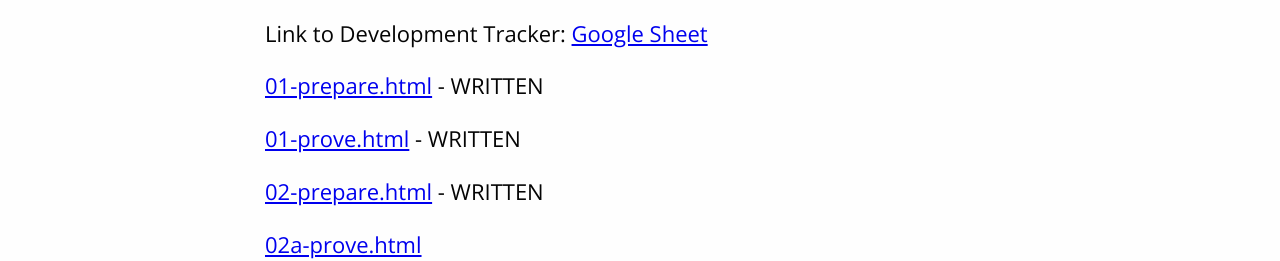
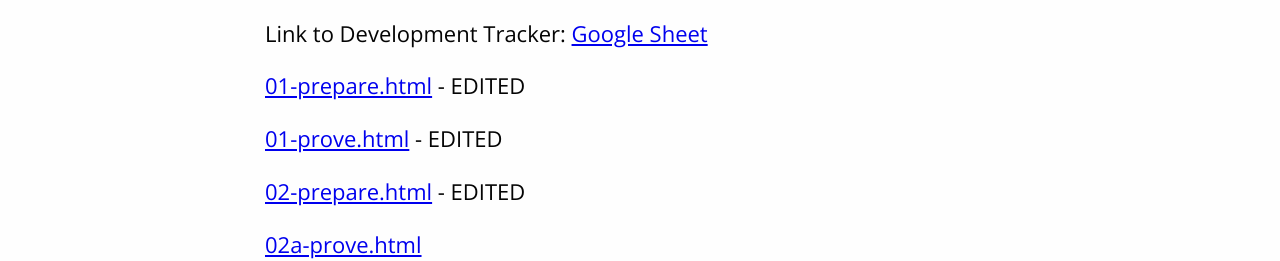
Before and after one commit to macbeth-byui/cse310-course, a plain HTML site: page docs/index.html in a window 1280 px wide. Shown: the part 286-547 px from the top of the page. Drawn offline with nearby package versions, Linux system fonts and the light colour scheme; files whose address does not match are found by name.

Commit message:
Update index.html
Marked Prepare 01, Ponder 01, Prepare 02, and Module Summary edited

```diff
--- a/docs/index.html
+++ b/docs/index.html
@@ -18,9 +18,9 @@
         <p>EDITED : Editing completed.</p>
         <br>
         <p>Link to Development Tracker:  <a href="https://docs.google.com/spreadsheets/d/1lTIo_JqmEU4dt15TvDEjOB9VpJQztLYLac-70LmPku0/edit?usp=sharing">Google Sheet</a></p>
-<p><a href="https://byui-cse.github.io/cse310-course/lesson01/01-prepare.html">01-prepare.html</a> - WRITTEN</p>
-<p><a href="https://byui-cse.github.io/cse310-course/lesson01/01-prove.html">01-prove.html</a> - WRITTEN</p>
-<p><a href="https://byui-cse.github.io/cse310-course/lesson02/02-prepare.html">02-prepare.html</a> - WRITTEN</p>
+<p><a href="https://byui-cse.github.io/cse310-course/lesson01/01-prepare.html">01-prepare.html</a> - EDITED</p>
+<p><a href="https://byui-cse.github.io/cse310-course/lesson01/01-prove.html">01-prove.html</a> - EDITED</p>
+<p><a href="https://byui-cse.github.io/cse310-course/lesson02/02-prepare.html">02-prepare.html</a> - EDITED</p>
 <p><a href="https://byui-cse.github.io/cse310-course/lesson02/02a-prove.html">02a-prove.html</a></p>
 <p><a href="https://byui-cse.github.io/cse310-course/lesson02/02b-prove.html">02b-prove.html</a></p>
 <p><a href="https://byui-cse.github.io/cse310-course/lesson03/03-prepare.html">03-prepare.html</a> - WRITTEN</p>
@@ -65,7 +65,7 @@
 <p><a href="https://byui-cse.github.io/cse310-course/lesson14/14-prepare.html">14-prepare.html</a> - WRITTEN</p>
 <p><a href="https://byui-cse.github.io/cse310-course/lesson14/14-teach.html">14-teach.html</a></p>
 <p><a href="https://byui-cse.github.io/cse310-course/lesson14/14-prove.html">14-prove.html</a></p>
-<p><a href="https://byui-cse.github.io/cse310-course/modules/module_summary.html">module_summary.html</a> - WRITTEN</p>
+<p><a href="https://byui-cse.github.io/cse310-course/modules/module_summary.html">module_summary.html</a> - EDITED</p>
 <p><a href="https://byui-cse.github.io/cse310-course/modules/app_android/module_app_android.html">module_app_android.html</a> - EDITED</p>
 <p><a href="https://byui-cse.github.io/cse310-course/modules/database_cloud/module_database_cloud.html">module_database_cloud.html</a> - EDITED</p>
 <p><a href="https://byui-cse.github.io/cse310-course/modules/database_sql/module_database_sql.html">module_database_sql.html</a> - EDITED</p>
```
